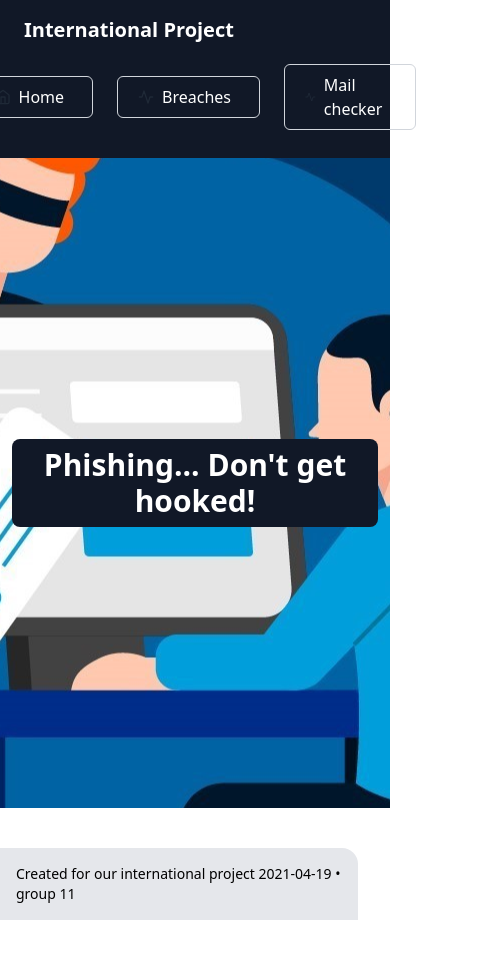
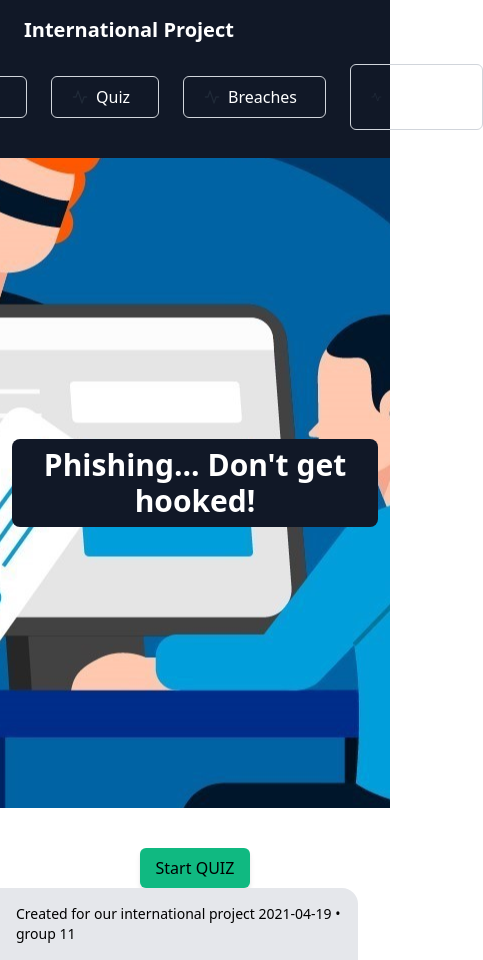
Before and after one commit to laurens-mesure/internationaal_project, a React (Create React App) app: page /Quiz in a window 390 px wide. Shown: the whole page, 483 px wide, since content can reach past the window. Before the commit the page ends 920 px from the top, so only its background shows below. Built offline with nearby package versions, Linux system fonts and the light colour scheme.

Commit message:
added quiz to nav & made more responsive

```diff
--- a/src/App.tsx
+++ b/src/App.tsx
@@ -9,6 +9,7 @@
 // Components
 import Nav from "./Components/Nav";
 import Footer from "./Components/Footer";
+import Quiz from "./Views/Quiz";
 
 const App: React.FC = () => {
     return (
@@ -17,6 +18,7 @@
                 <Nav />
                 <Switch>
                     <Route exact path="/" component={Frontpage} />
+                    <Route exact path="/Quiz" component={Quiz} />
                     <Route exact path="/breaches" component={Activity} />
                     <Route exact path="/mailcheck" component={MailCheck} />
                 </Switch>
--- a/src/Components/DaBigQuizy.tsx
+++ b/src/Components/DaBigQuizy.tsx
@@ -110,8 +110,15 @@
                 ):(
                     !zoomed ? (
                         <div className="flex flex-col">
-                            <div className="flex flex-row h-1/2 mx-auto">
+                            <section className="text-gray-600 body-font">
+                                <div className="container mx-auto flex px-5 py-10 md:flex-row flex-col items-center">
+                                    <div className="lg:max-w-lg lg:w-full md:w-1/2 w-5/6 mb-10 md:mb-0">
+
                                         <img className="object-scale-down w-3/4 px-4 py-2" style={{cursor: "zoom-in"}} onClick={()=>{enLarge()}} src={questions[currentQuestion].img} alt="YEET"/>
+
+                                    </div>
+                                    <div
+                                        className="lg:flex-grow md:w-1/2 lg:pl-24 md:pl-16 flex flex-col md:items-start md:text-left items-center text-center">
                                         <div className="flex flex-col">
                                             {yeet[currentQuestion].answerOptions.map((hunk: any)=>{
                                                 let c = "bg-white-500";
@@ -127,8 +134,9 @@
                                             })}
                                         </div>
                                     </div>
-                            <br/>
-                            <button className="hover:bg-green-300 w-max mx-auto px-4 py-2 bg-green-200 text-black rounded-md shadow-md" onClick={()=>{nextQuestion()}}>Next</button>
+                                </div>
+                            </section>
+                            <button className="hover:bg-green-300 w-max mx-auto px-4 py-2 mb-20 bg-green-200 text-black rounded-md shadow-md" onClick={()=>{nextQuestion()}}>Next</button>
                         </div>
                     ) : (
                         <div>
@@ -139,6 +147,8 @@
             )
             }
         </div>
+
+
     );
 
     function enLarge(){
--- a/src/Components/Nav.tsx
+++ b/src/Components/Nav.tsx
@@ -22,6 +22,11 @@
 
                     <ul className="flex flex-row md:flex-row items-center justify-center">
                         <NavItem route="/" title="Home" icon={HomeIcon}/>
+                        <NavItem
+                            route="/Quiz"
+                            title="Quiz"
+                            icon={ActivityIcon}
+                        />
                         <NavItem
                             route="/breaches"
                             title="Breaches"
--- a/src/Views/Activity.tsx
+++ b/src/Views/Activity.tsx
@@ -4,7 +4,7 @@
 import Pwnd from "../Components/Pwnd";
 
 const Activity: React.FC = () => {
-    return <Pwnd />;
+    return<Pwnd />;
 };
 
 export default Activity;
--- /dev/null
+++ b/src/Views/Quiz.tsx
@@ -0,0 +1,10 @@
+import React from "react";
+
+// Components
+import Quizz from "../Components/DaBigQuizy";
+
+const Quiz: React.FC = () => {
+    return<Quizz />;
+};
+
+export default Quiz;
```
Lines whose indentation alone changed are shown as unchanged.
